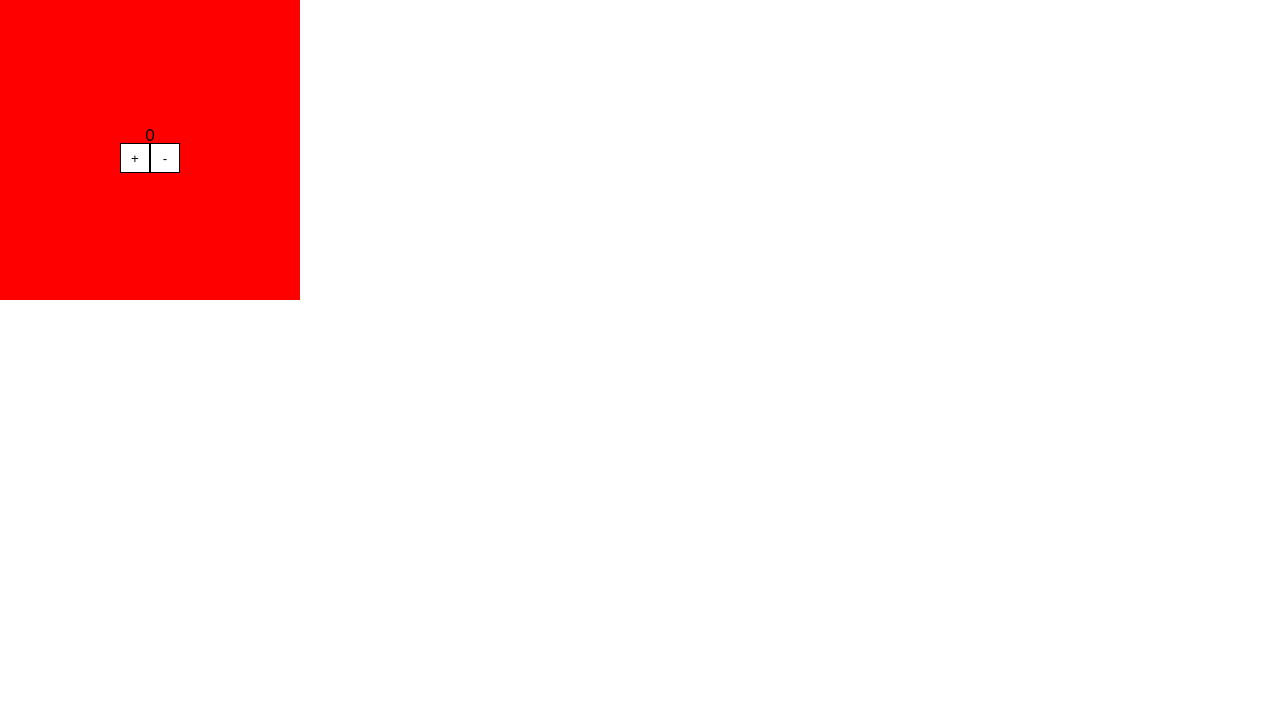
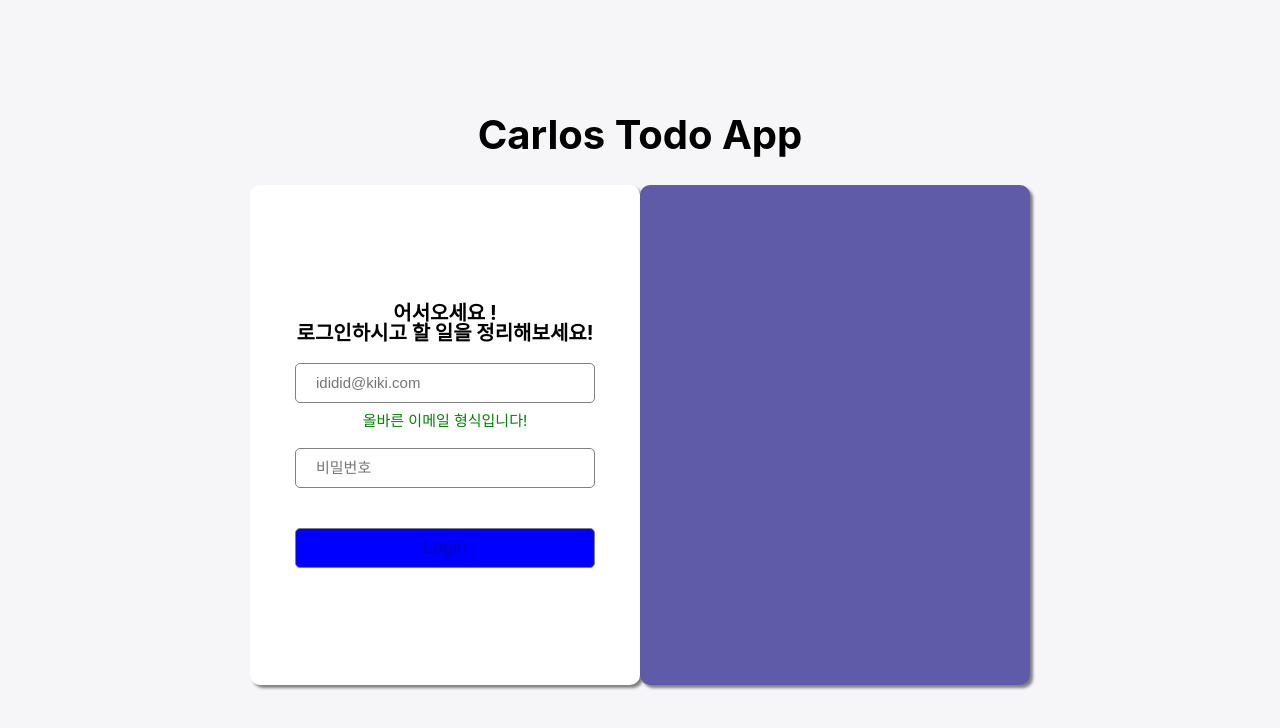
Before and after one commit to dlsxody1/Next-tutorial, a Next.js app: page / in a window 1280 px wide. Shown: the top 728 px of the page. Built offline with nearby package versions, Linux system fonts and the light colour scheme.

Commit message:
feat : 로그인 페이지 ,정규식 적용, 유저 인증

```diff
--- a/package.json
+++ b/package.json
@@ -12,6 +12,7 @@
     "@reduxjs/toolkit": "^1.8.6",
     "@types/next-redux-wrapper": "^3.0.0",
     "@types/react-redux": "^7.1.24",
+    "@types/react-responsive": "^8.0.5",
     "@types/styled-components": "^5.1.26",
     "babel-plugin-styled-components": "^2.0.7",
     "next": "13.0.0",
@@ -20,6 +21,7 @@
     "react-dom": "18.2.0",
     "react-query": "^3.39.2",
     "react-redux": "^8.0.4",
+    "react-responsive": "^9.0.0",
     "styled-components": "^5.3.6",
     "styled-reset": "^4.4.2"
   },
--- a/pages/index.tsx
+++ b/pages/index.tsx
@@ -1,37 +1,144 @@
-import React, { useState } from "react";
 import styled from "styled-components";
-import { useSelector, useDispatch } from "react-redux";
-import { increment, decrement } from "../slices/counterSlice";
-import { RootState } from "../store";
+import { useMediaQuery } from "react-responsive";
+import { useState } from "react";
+import { UserProps } from "../shared/LoginTypes";
 
-export default function Home() {
-  const count = useSelector((state: RootState) => state.counter.value);
+const Login = () => {
+  const isDesktopOrLaptop = useMediaQuery({ minWidth: 1224 });
 
-  const dispatch = useDispatch();
+  const [userData, setUserData] = useState({
+    id: "",
+    password: "",
+  });
 
+  const [buttonDisabled, setButtonDisabled] = useState(false);
+  const loginRegex =
+    /^[0-9a-zA-Z]([-_\.]?[0-9a-zA-Z])*@[0-9a-zA-Z]([-_\.]?[0-9a-zA-Z])*\.[a-zA-Z]{2,3}$/i;
+
+  const passwordRegx = /^(?=.*[A-Za-z])(?=.*\d)[A-Za-z\d]{8,}$/;
+
+  const validateId = userData.id === "" || loginRegex.test(userData.id);
+
+  const saveUserData = (e: React.ChangeEvent<HTMLInputElement>) => {
+    const { value, name } = e.target;
+    setUserData({ ...userData, [name]: value });
+  };
+
+  const changeDisabled =
+    userData.id.length > 1 && userData.password.length > 1
+      ? buttonDisabled
+      : !buttonDisabled;
   return (
     <Wrap>
-      <div>{count}</div>
-      <div style={{ display: "flex" }}>
-        <Button onClick={() => dispatch(increment())}>+</Button>
-        <Button onClick={() => dispatch(decrement())}>-</Button>
-      </div>
+      <SignTitle>Carlos Todo App</SignTitle>
+      <SignWrap>
+        <SignInContainer>
+          <SignInTitle>어서오세요 !</SignInTitle>
+          <SignInTitle>로그인하시고 할 일을 정리해보세요!</SignInTitle>
+
+          <LoginInput
+            onChange={saveUserData}
+            type="text"
+            placeholder="ididid@kiki.com"
+            name="id"
+          />
+          <>
+            {validateId ? (
+              <SignCondition>올바른 이메일 형식입니다!</SignCondition>
+            ) : (
+              <NotSignCondition>이메일 형식이 다릅니다.</NotSignCondition>
+            )}
+          </>
+
+          <PasswordInput
+            onChange={saveUserData}
+            type="password"
+            placeholder="비밀번호"
+            name="password"
+          />
+          <LoginButton
+            style={{ backgroundColor: buttonDisabled ? "red" : "blue" }}
+            disabled={changeDisabled}
+          >
+            Login
+          </LoginButton>
+        </SignInContainer>
+        <SignUpContainer></SignUpContainer>
+      </SignWrap>
     </Wrap>
   );
-}
+};
+
+export default Login;
 
 const Wrap = styled.div`
-  width: 300px;
-  height: 300px;
-  background-color: red;
+  height: 100vh;
+  background-color: ${({ theme }) => theme.lightmode};
   ${({ theme }) => theme.flexMixin("center", "center")}
   flex-direction: column;
 `;
 
-const Button = styled.button`
-  width: 30px;
-  height: 30px;
+const SignTitle = styled.div`
+  margin-bottom: 30px;
+  font-size: 40px;
+  font-weight: bold;
+`;
+const SignWrap = styled.div`
+  display: flex;
+  border-radius: 10px;
+  width: 780px;
+  height: 500px;
+`;
+
+const SignInContainer = styled.div`
+  ${({ theme }) => theme.flexMixin("center", "center")}
+  flex-direction: column;
   background-color: white;
-  border: 1px solid black;
+  padding: 20px;
+  border-radius: 10px;
+  box-shadow: 3px 3px 3px grey;
+  width: 50%;
+  height: 100%;
+`;
+
+const SignUpContainer = styled(SignInContainer)`
+  background-color: ${({ theme }) => theme.mainColor};
+  color: white;
+`;
+
+const SignInTitle = styled.div`
+  font-weight: bold;
+  font-size: 20px;
+`;
+
+const LoginInput = styled.input`
+  width: 300px;
+  height: 40px;
+  padding: 0 20px;
+  margin-top: 20px;
+  border-radius: 5px;
+  border: 1px solid #808080;
+  font-size: 15px;
+`;
+const PasswordInput = styled(LoginInput)``;
+
+const LoginButton = styled.button`
+  margin-top: 40px;
   ${({ theme }) => theme.flexMixin("center", "center")}
+  width: 300px;
+  height: 40px;
+  padding: 0 20px;
+  border-radius: 5px;
+  border: 1px solid #808080;
+  font-size: 18px;
 `;
+
+const NotSignCondition = styled.p`
+  margin-top: 10px;
+  color: red;
+  font-size: 15px;
+`;
+
+const SignCondition = styled(NotSignCondition)`
+  color: green;
+`;
--- /dev/null
+++ b/shared/LoginTypes.ts
@@ -0,0 +1,4 @@
+export interface UserProps {
+  id: string;
+  password: string;
+}
--- a/styles/theme.ts
+++ b/styles/theme.ts
@@ -1,7 +1,7 @@
 export const theme = {
-  darkmode: "white",
-  lightmode: "black",
-
+  darkmode: "#3D3D3E",
+  lightmode: "#F6F5F7",
+  mainColor: "#5F5BA8",
   flexMixin: (align = "center", justify = "center") => `
     display:flex;
     align-items:${align};
```
Also changed, not shown: 2 other files (tests, documents, lock files or other folders).
